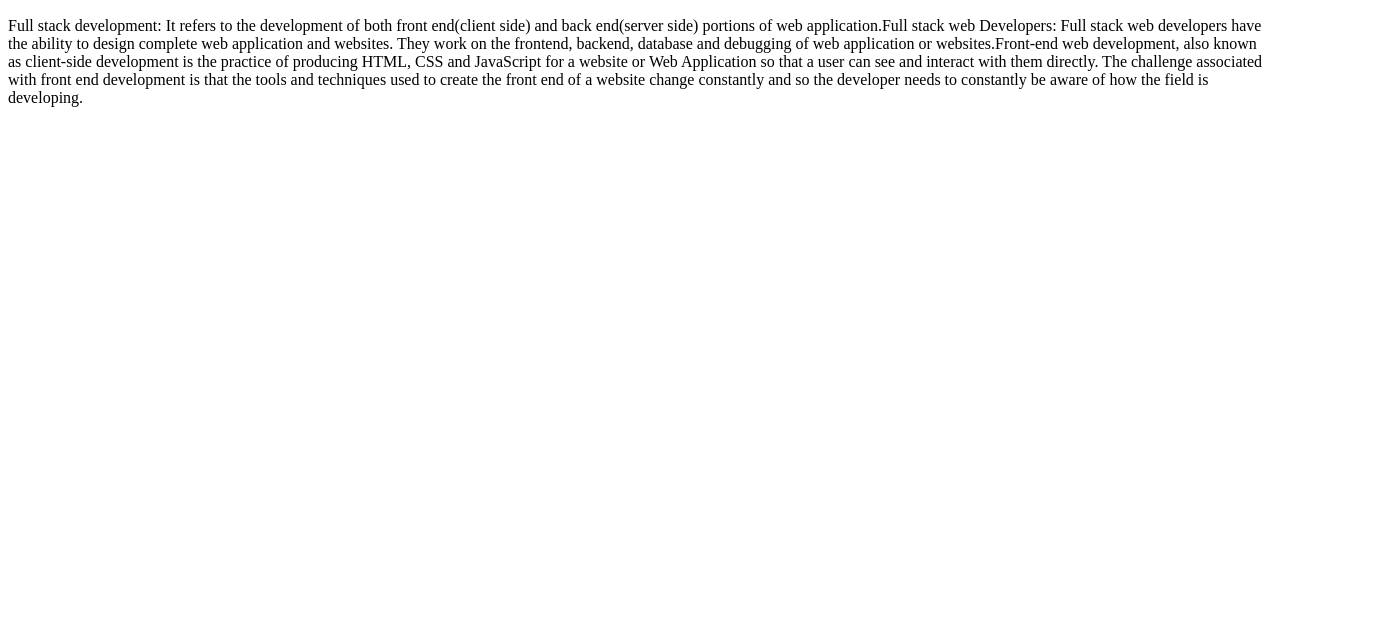
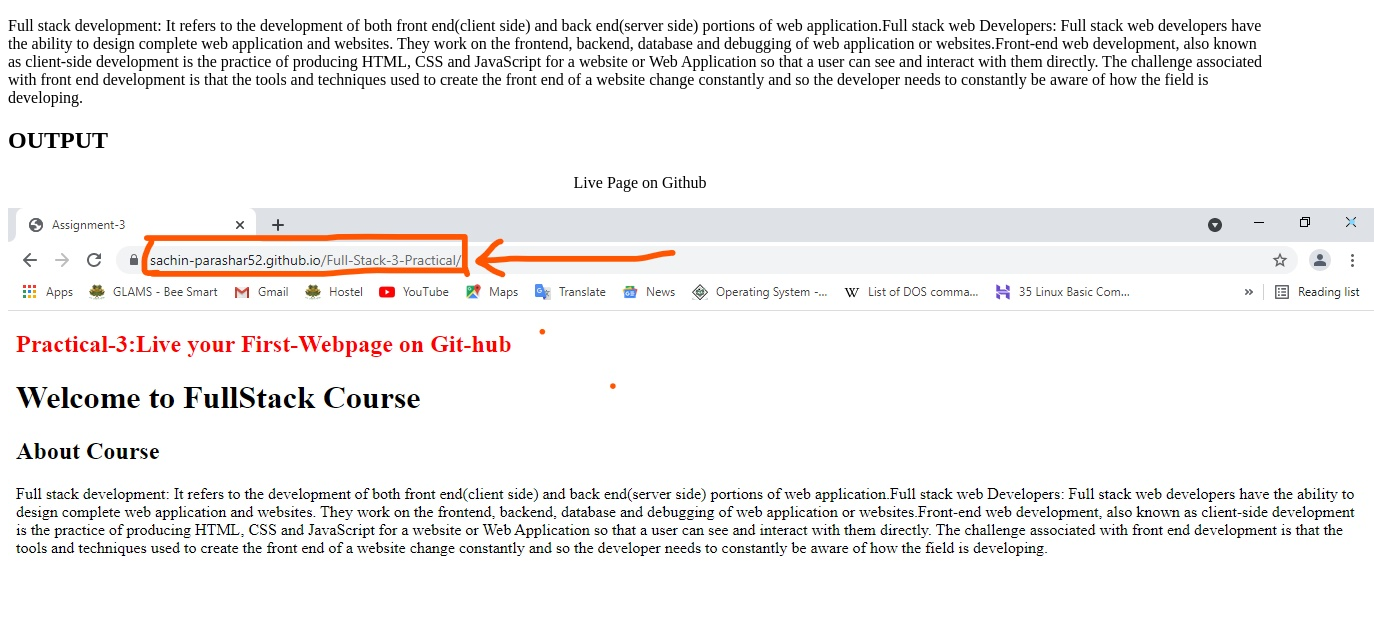
Before and after one commit to Sachin-parashar52/Full-Stack-3-Practical, a plain HTML site: page index.html in a window 1280 px wide. Shown: the part 157-800 px from the top of the page, 1374 px wide, since content can reach past the window. Drawn offline with Linux system fonts and the light colour scheme.

Commit message:
second commit

```diff
--- a/index.html
+++ b/index.html
@@ -11,6 +11,8 @@
     <h1>Welcome to FullStack Course</h1>
     <h2>About Course</h2>
     <p>Full stack development: It refers to the development of both front end(client side) and back end(server side) portions of web application.Full stack web Developers: Full stack web developers have the ability to design complete web application and websites. They work on the frontend, backend, database and debugging of web application or websites.Front-end web development, also known as client-side development is the practice of producing HTML, CSS and JavaScript for a website or Web Application so that a user can see and interact with them directly. The challenge associated with front end development is that the tools and techniques used to create the front end of a website change constantly and so the developer needs to constantly be aware of how the field is developing.</p>
-
+    <h2>OUTPUT</h2>
+    <p style="text-align: center;">Live Page on Github</p>
+    <img src="image.jpg" >
 </body>
 </html>
```
Also changed, not shown: image.jpg (added).
